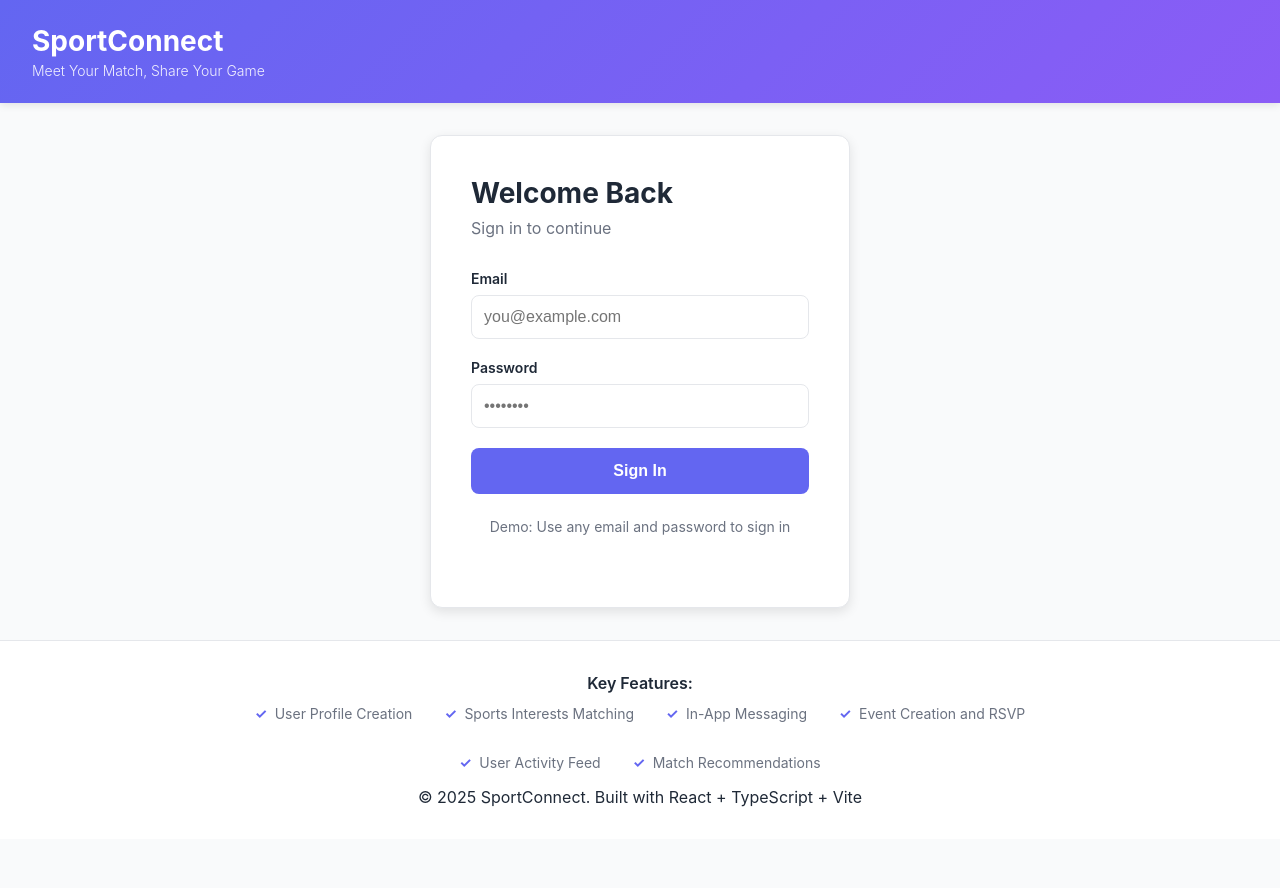
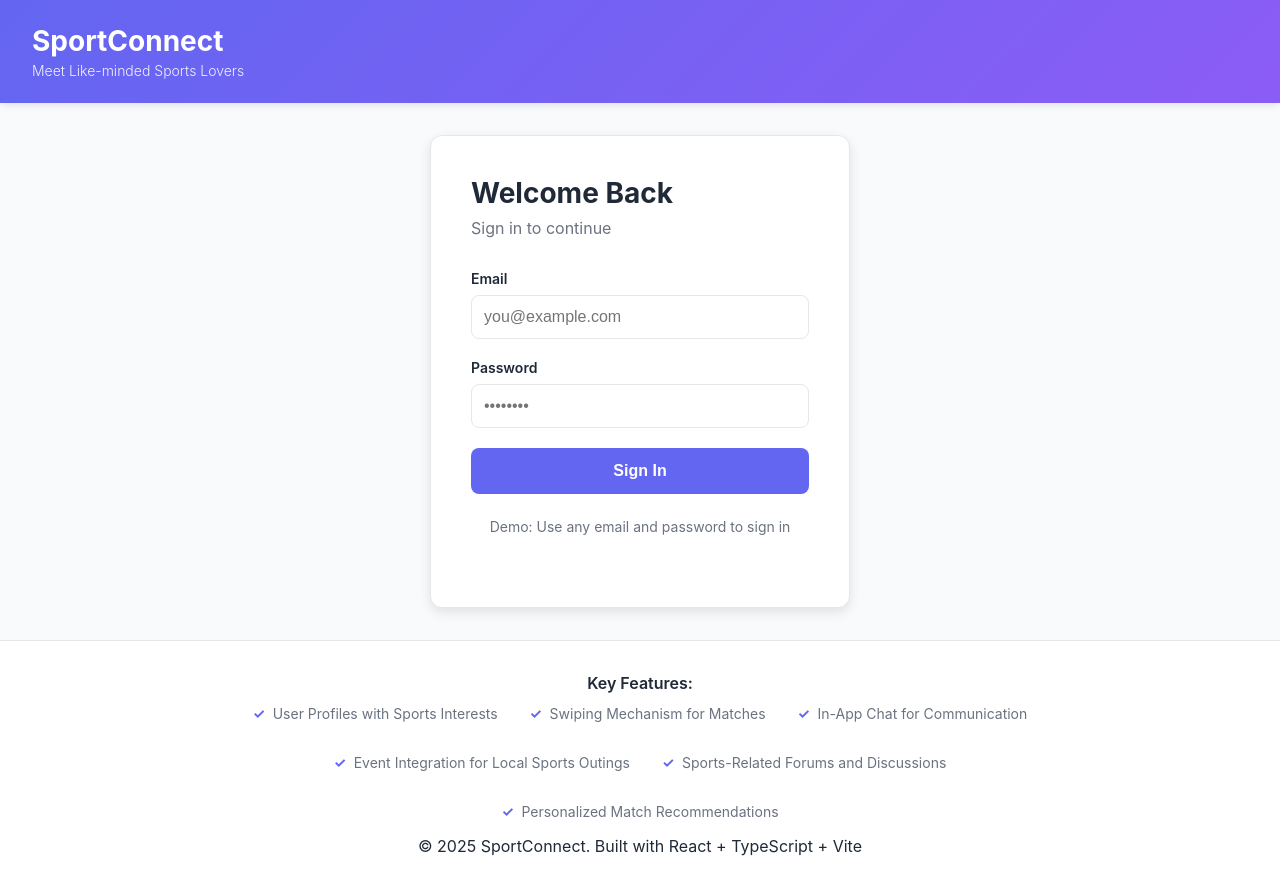
Before and after one commit to playworks93/sportconnect-landing-app, a React (Vite) app: page / in a window 1280 px wide. Before the commit the page ends 839 px from the top, so only its background shows below. Built offline with nearby package versions, Linux system fonts and the light colour scheme.

Commit message:
Add src/App.tsx

```diff
--- a/src/App.tsx
+++ b/src/App.tsx
@@ -3,9 +3,9 @@ import Dashboard from './components/Dashboard'
 import Auth from './components/Auth'
 import UserProfile from './components/UserProfile'
 import MatchList from './components/MatchList'
-import Messaging from './components/Messaging'
-import EventCalendar from './components/EventCalendar'
-import NotificationBell from './components/NotificationBell'
+import ChatInterface from './components/ChatInterface'
+import EventFeed from './components/EventFeed'
+import Forum from './components/Forum'
 
 function App() {
   const [isAuthenticated, setIsAuthenticated] = useState(false)
@@ -23,7 +23,7 @@ function App() {
       <header className="app-header">
         <div className="header-content">
           <h1>SportConnect</h1>
-          <p className="tagline">Meet Your Match, Share Your Game</p>
+          <p className="tagline">Meet Like-minded Sports Lovers</p>
         </div>
         {isAuthenticated && (
           <button onClick={handleLogout} className="btn-logout">
@@ -44,12 +44,12 @@ function App() {
         <div className="features">
           <h3>Key Features:</h3>
           <ul>
-          <li>User Profile Creation</li>
-          <li>Sports Interests Matching</li>
-          <li>In-App Messaging</li>
-          <li>Event Creation and RSVP</li>
-          <li>User Activity Feed</li>
-          <li>Match Recommendations</li>
+          <li>User Profiles with Sports Interests</li>
+          <li>Swiping Mechanism for Matches</li>
+          <li>In-App Chat for Communication</li>
+          <li>Event Integration for Local Sports Outings</li>
+          <li>Sports-Related Forums and Discussions</li>
+          <li>Personalized Match Recommendations</li>
           </ul>
         </div>
         <p>&copy; 2025 SportConnect. Built with React + TypeScript + Vite</p>
```
